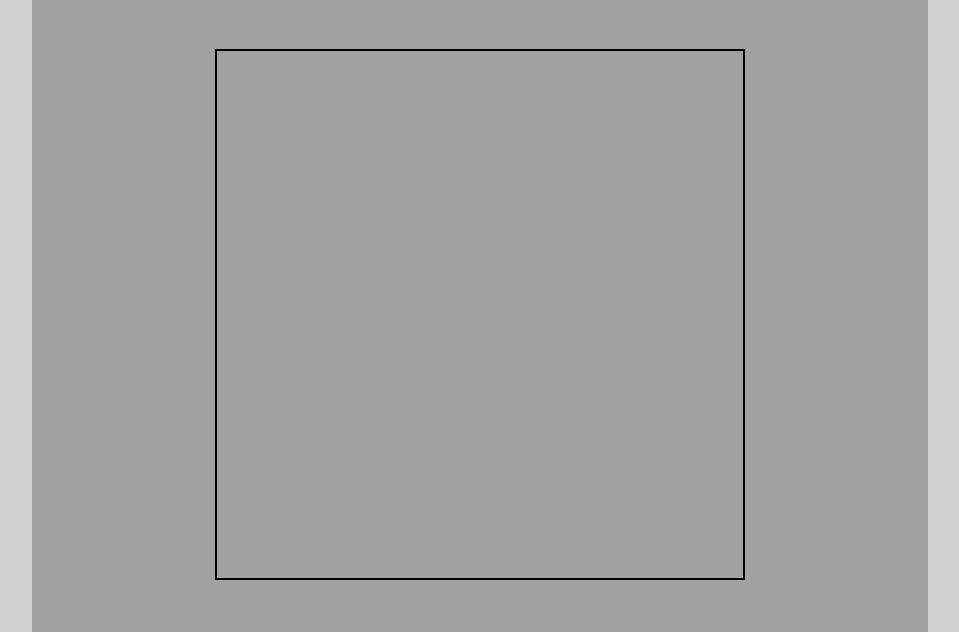
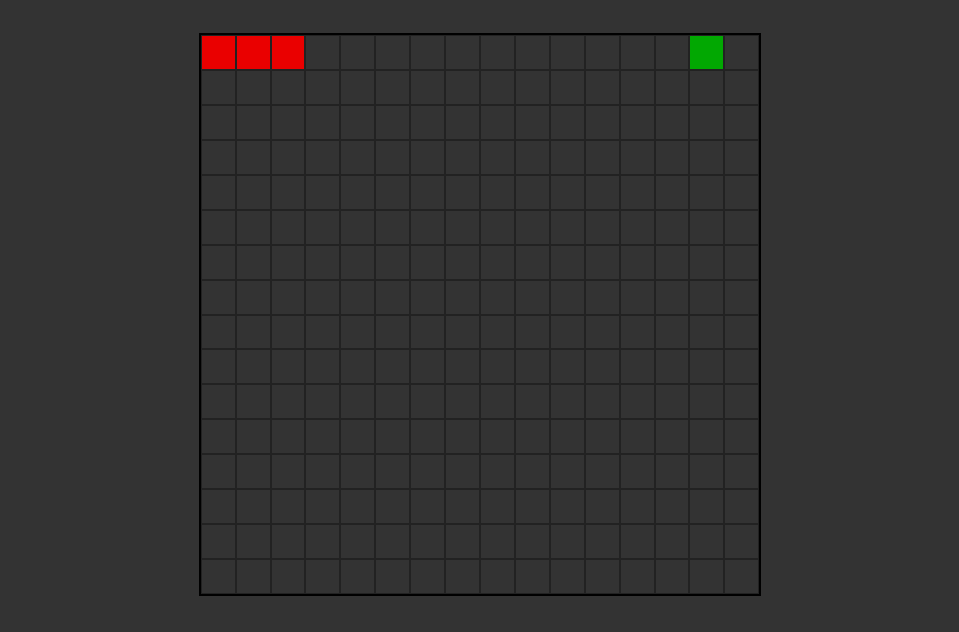
Before and after one commit to cc0803/snake, a website built with webpack: page dist/index.html in a window 1280 px wide. Shown: the part 168-800 px from the top of the page, without its empty margins (160-1119 px from the left). Built offline with Linux system fonts and the light colour scheme.

Commit message:
Add different styling to background and add color for snake and food

```diff
--- a/src/styles.scss
+++ b/src/styles.scss
@@ -1,13 +1,13 @@
-$lightGray: #d1d1d1;
-$mediumGray: #a1a1a1;
-$darkGray: #818181;
+$lightGray: #888;
+$mediumGray: #555;
+$darkGray: #333;
 $mediumFont: calc(12px + 1vw);
 $largeFont: calc(18px + 1.1vw);
 
 body {
 	width: 100vw;
 	height: 100vh;
-	background-color: $lightGray;
+	background-color: $darkGray;
 	display: grid;
 	grid-template-rows: 1fr 5fr;
 	place-content: center;
@@ -17,7 +17,7 @@ body {
 	font-family: monospace;
 
 	header {
-		background-color: $darkGray;
+		background-color: $mediumGray;
 		width: 70vw;
 		display: flex;
 		justify-content: space-between;
@@ -28,7 +28,7 @@ body {
 	}
 
 	main {
-		background-color: $mediumGray;
+		background-color: $darkGray;
 		width: 70vw;
 		min-height: 300px;
 		display: flex;
@@ -56,5 +56,12 @@ body {
 	.field {
 		width: calc(15px + 1.4vw);
 		height: calc(15px + 1.4vw);
+		border: 0.2px solid #222;
+	}
+	.red {
+		background-color: rgb(234, 0, 0);
+	}
+	.green {
+		background-color: rgb(2, 168, 2);
 	}
 }
```
Also changed, not shown: dist/index.html, dist/main.js.
